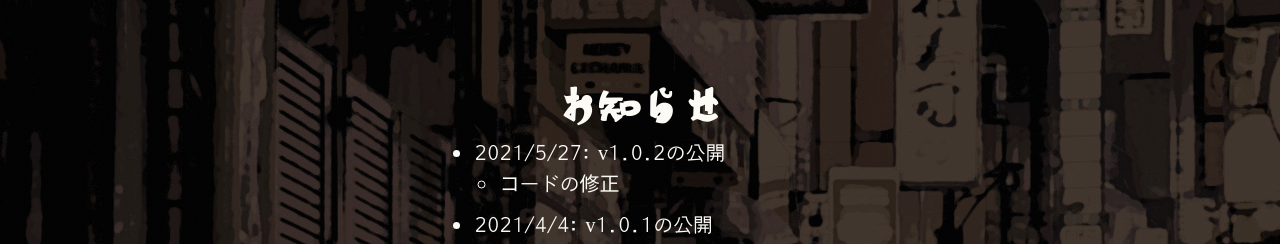
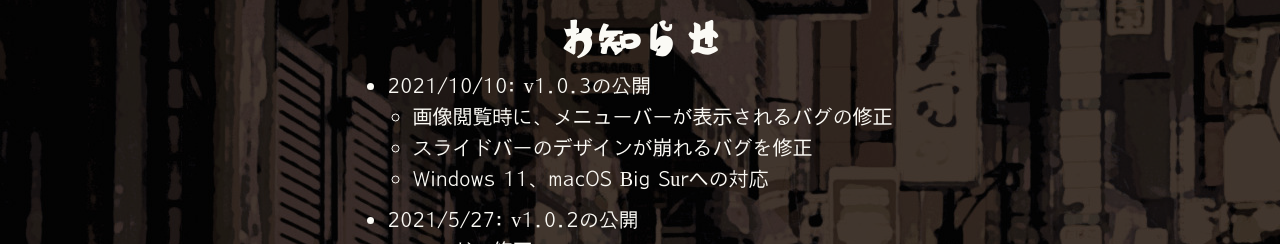
Before and after one commit to ichi-h/myochikirin-hp, a React (Create React App) app: page /news in a window 1280 px wide. Shown: the part 181-425 px from the top of the page. Built offline with nearby package versions, Linux system fonts and the light colour scheme.

Commit message:
お知らせの更新

```diff
--- a/src/components/News.js
+++ b/src/components/News.js
@@ -20,6 +20,14 @@ class News extends React.Component {
           <h1>お知らせ</h1>
           <div className="news-list">
             <ul>
+              <div className="list-item">
+                <li>2021/10/10: v1.0.3の公開</li>
+                <ul>
+                  <li>画像閲覧時に、メニューバーが表示されるバグの修正</li>
+                  <li>スライドバーのデザインが崩れるバグを修正</li>
+                  <li>Windows 11、macOS Big Surへの対応</li>
+                </ul>
+              </div>
               <div className="list-item">
                 <li>2021/5/27: v1.0.2の公開</li>
                 <ul>
```
